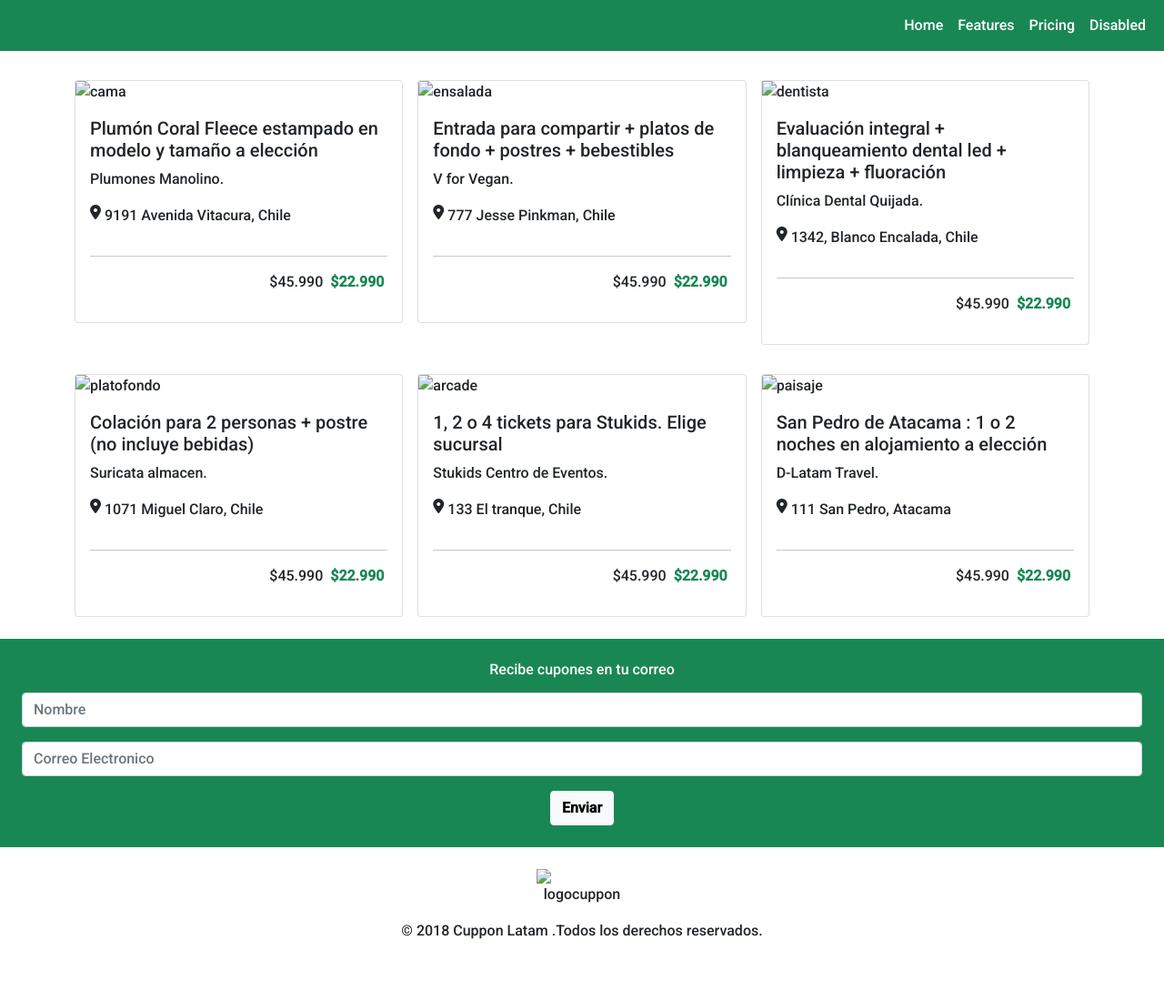
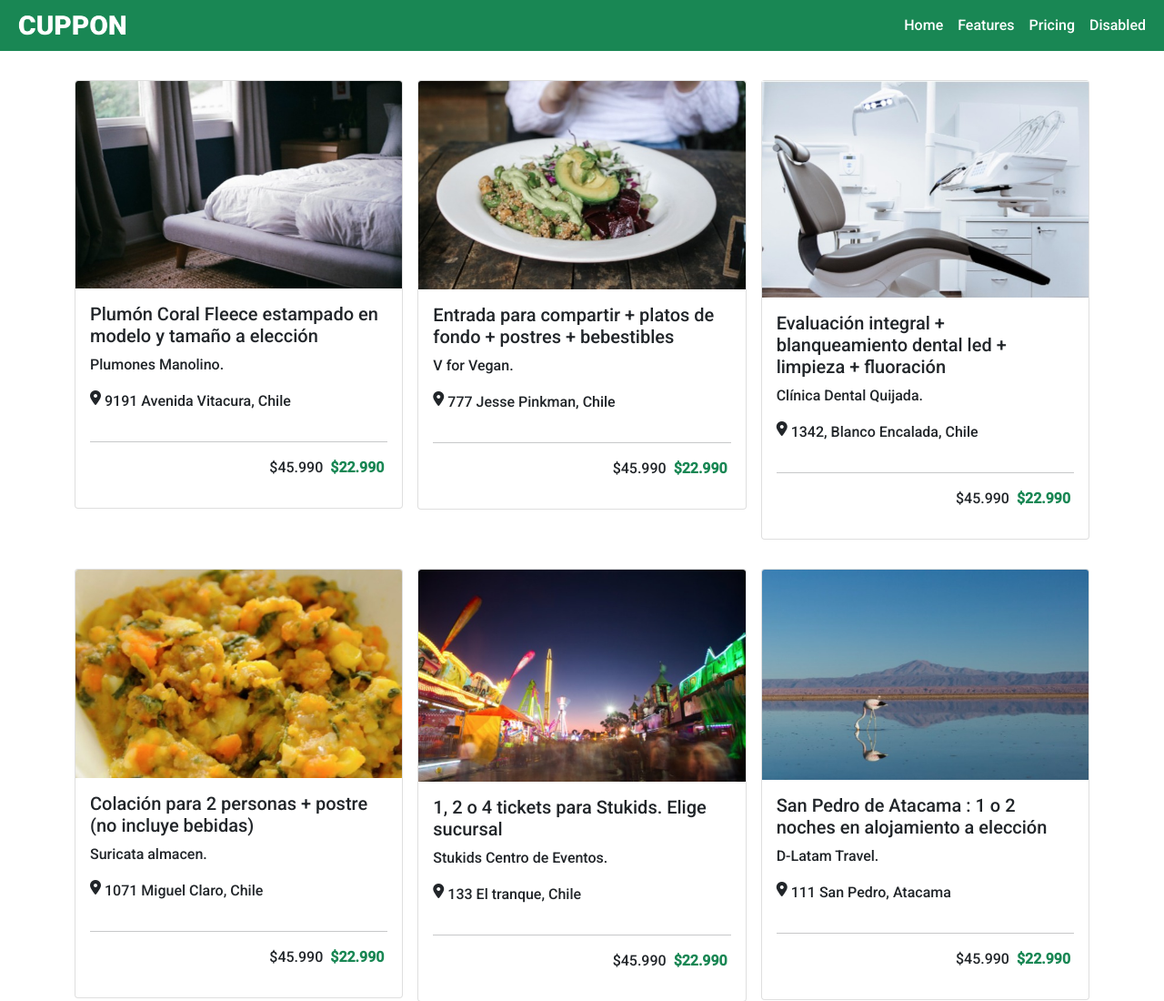
Before and after one commit to lucianotromo/cuppon, a plain HTML site: page index.html in a window 1280 px wide. Shown: the top 1100 px of the page at 91% size. Before the commit the page ends 1051 px from the top, so only its background shows below. Drawn offline with nearby package versions, Linux system fonts and the light colour scheme.

Commit message:
ruta imagenes arreglada

```diff
--- a/index.html
+++ b/index.html
@@ -17,7 +17,7 @@
     <div class="containter">
         <nav class="navbar navbar-expand-lg navbar-light bg-success">
             <div class="container-fluid">
-              <img class="logoblanco ms-2" src="../desafio-4-cuppon/assets/img/logos/logo-white.png" alt="">
+              <img class="logoblanco ms-2" src="assets/img/logos/logo-white.png" alt="">
               <button class="navbar-toggler" type="button" data-bs-toggle="collapse" data-bs-target="#navbarNavAltMarkup" aria-controls="navbarNavAltMarkup" aria-expanded="false" aria-label="Toggle navigation">
                 <span class="navbar-toggler-icon"></span>
               </button>
@@ -40,7 +40,7 @@
             <div class="row g-3">
                 <div class="col-xs-12 col-sm-6 col-md-4">
                     <div class="card" style="width: 100%;">
-                        <img src="../desafio-4-cuppon/assets/img/cama.jpeg" class="card-img-top" alt="cama">
+                        <img src="assets/img/cama.jpeg" class="card-img-top" alt="cama">
                         <div class="card-body">
                           <h5 class="card-title">Plumón Coral Fleece estampado en modelo y tamaño a elección</h5>
                           <p class="card-text">Plumones Manolino.</p>
@@ -58,7 +58,7 @@
                 </div>
                 <div class="col-xs-12 col-sm-6 col-md-4">
                     <div class="card" style="width: 100%;">
-                        <img src="../desafio-4-cuppon/assets/img/entrada2.jpeg" class="card-img-top" alt="ensalada">
+                        <img src="assets/img/entrada2.jpeg" class="card-img-top" alt="ensalada">
                         <div class="card-body">
                           <h5 class="card-title">Entrada para compartir + platos de fondo + postres + bebestibles</h5>
                           <p class="card-text">V for Vegan.</p>
@@ -76,7 +76,7 @@
                 </div>
                 <div class="col-xs-12 col-sm-6 col-md-4">
                     <div class="card" style="width: 100%;">
-                        <img src="../desafio-4-cuppon/assets/img/dentista4.jpeg" alt="dentista">
+                        <img src="assets/img/dentista4.jpeg" alt="dentista">
                         <div class="card-body">
                           <h5 class="card-title">Evaluación integral + blanqueamiento dental led + limpieza + fluoración</h5>
                           <p class="card-text">Clínica Dental Quijada.</p>
@@ -95,7 +95,7 @@
                 <div class="100%"></div>
                 <div class="col-xs-12 col-sm-6 col-md-4">
                     <div class="card" style="width: 100%;">
-                        <img src="../desafio-4-cuppon/assets/img/menu.jpeg" class="card-img-top" alt="platofondo">
+                        <img src="assets/img/menu.jpeg" class="card-img-top" alt="platofondo">
                         <div class="card-body">
                           <h5 class="card-title">Colación para 2 personas + postre (no incluye bebidas)</h5>
                           <p class="card-text">Suricata almacen.</p>
@@ -113,7 +113,7 @@
                 </div>
                 <div class="col-xs-12 col-sm-6 col-md-4">
                     <div class="card" style="width: 100%;">
-                        <img src="../desafio-4-cuppon/assets/img/arcade.jpeg" class="card-img-top" alt="arcade">
+                        <img src="assets/img/arcade.jpeg" class="card-img-top" alt="arcade">
                         <div class="card-body">
                           <h5 class="card-title">1, 2 o 4 tickets para Stukids. Elige sucursal</h5>
                           <p class="card-text">Stukids Centro de Eventos.</p>
@@ -131,7 +131,7 @@
                 </div>
                 <div class="col-xs-12 col-sm-6 col-md-4">
                     <div class="card" style="width: 100%;">
-                        <img src="../desafio-4-cuppon/assets/img/paisaje.jpeg" class="card-img-top" alt="paisaje">
+                        <img src="assets/img/paisaje.jpeg" class="card-img-top" alt="paisaje">
                         <div class="card-body">
                           <h5 class="card-title">San Pedro de Atacama : 1 o 2 noches en alojamiento a elección</h5>
                           <p class="card-text">D-Latam Travel.</p>
@@ -171,7 +171,7 @@
 
     <footer class="d-flex flex-column justify-content-center">
       <div class="d-flex justify-content-center mt-4 mb-3">
-        <img class="logonegro" src="../desafio-4-cuppon/assets/img/logos/logo-black.png" alt="logocuppon">
+        <img class="logonegro" src="assets/img/logos/logo-black.png" alt="logocuppon">
       </div>
       <p class="">
         © 2018 Cuppon Latam .Todos los derechos reservados.
```
